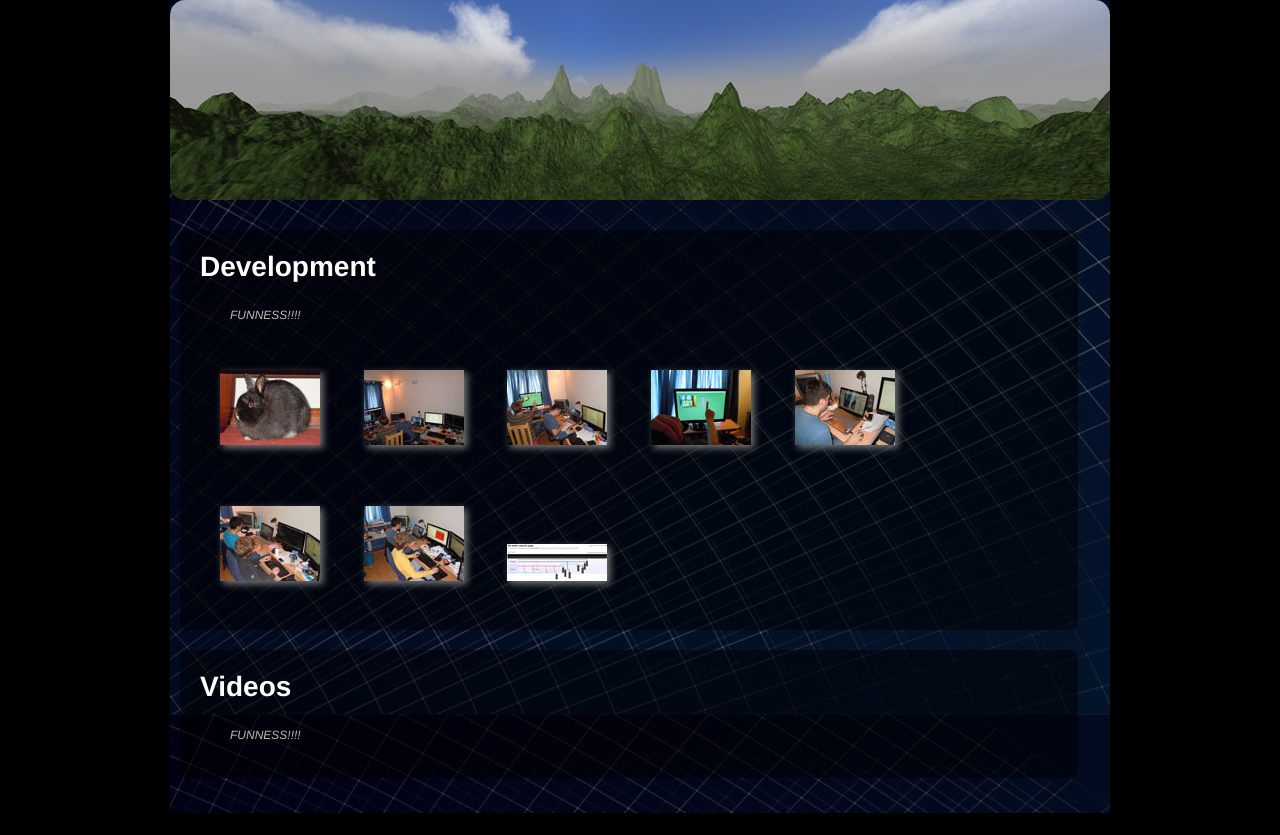
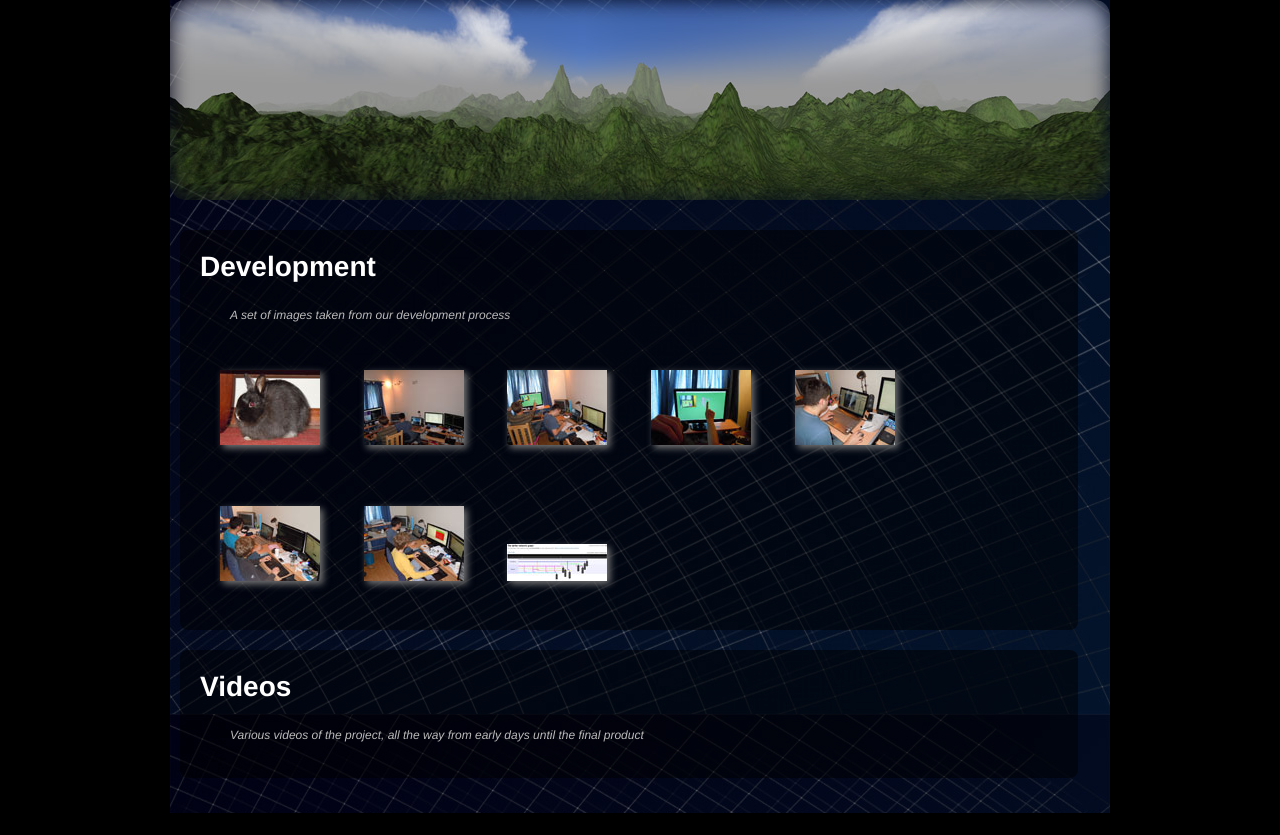
Before and after one commit to rewolf/defter, a PHP site: page /gallery.php in a window 1280 px wide. Shown: the part 248-1083 px from the top of the page. Run offline with PHP 8.4, Linux system fonts and the light colour scheme.

Commit message:
Added divisions image to details page. Working on new tease image

```diff
--- a/details.php
+++ b/details.php
@@ -108,6 +108,7 @@
             <p>
               The goal of this project is to create a terrain deformation test-bed that supports the real-time deformation of a triangle mesh representing a terrain. The system must be capable of handling a large number of deformations whilst maintaining real-time frame-rates. Ultimately this system will serve as basis for creating realistically deforming terrain environment for use in computer games and visual effects. While methods do exist to change geometry on-the-fly, these have not been widely adopted in computer games mainly due to previous limits imposed by graphics hardware. Currently most computer games rely on pre-computed data, meaning that the terrain (or other environmental objects) can only be changed in a small number of predefined ways, thus breaking immersion.
             </p>
+            <img src="images/divisions.png">
             <p>
               The work of the project is divided up into three components of equal weight. The first and second components share a common framework which is collaboratively developed by Andrew Flower and Justin Crause. This common framework allows for coarse level deformations to take place on the terrain, the implementation of the caching system. The core application also includes the representation of the terrain mesh and basic rendering functionality. The main distinction between the two components comes about with the addition of high-detail deformations to the terrain, one uses <a href="#geomtess">Geometry Tessellation</a> and the other uses a <a href="#parallax">Texture-Based</a> approach. These two back-end implementations will be combined with a  <a href="#interface">Vision Interface</a> front-end to create a unique real-time terrain deformation system.
             </p>
--- a/gallery.php
+++ b/gallery.php
@@ -109,7 +109,7 @@
           <header>
             <h2>Development</h2>
             <p>
-              FUNNESS!!!!
+              A set of images taken from our development process
             </p>
           </header>
           <div>
@@ -124,7 +124,7 @@
           <header>
             <h2>Videos</h2>
             <p>
-              FUNNESS!!!!
+              Various videos of the project, all the way from early days until the final product
             </p>
           </header>
           <div>
--- a/style.css
+++ b/style.css
@@ -103,7 +103,7 @@ nav {
  ************************************/
 
 #teaser {
-	background:                   url("images/teaser.jpg");
+	background:                   url("images/teaser.png");
 	background-size:              100%;
 	position:                     relative;
 	margin-top:                   66px;
```
Also changed, not shown: images/divisions.png (added), images/teaser.jpg (deleted), images/teaser.png, images/teaser2.png (deleted).
